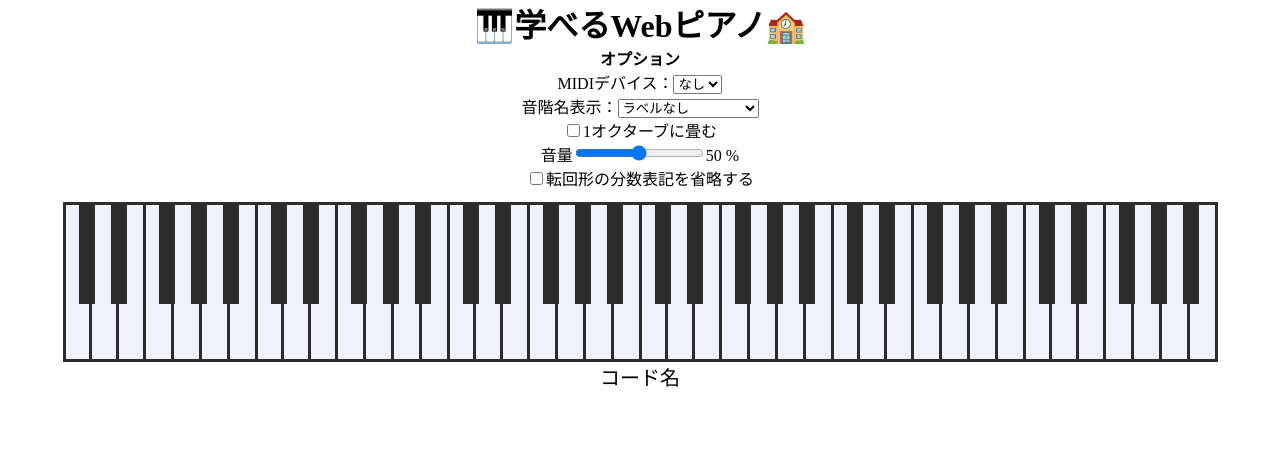
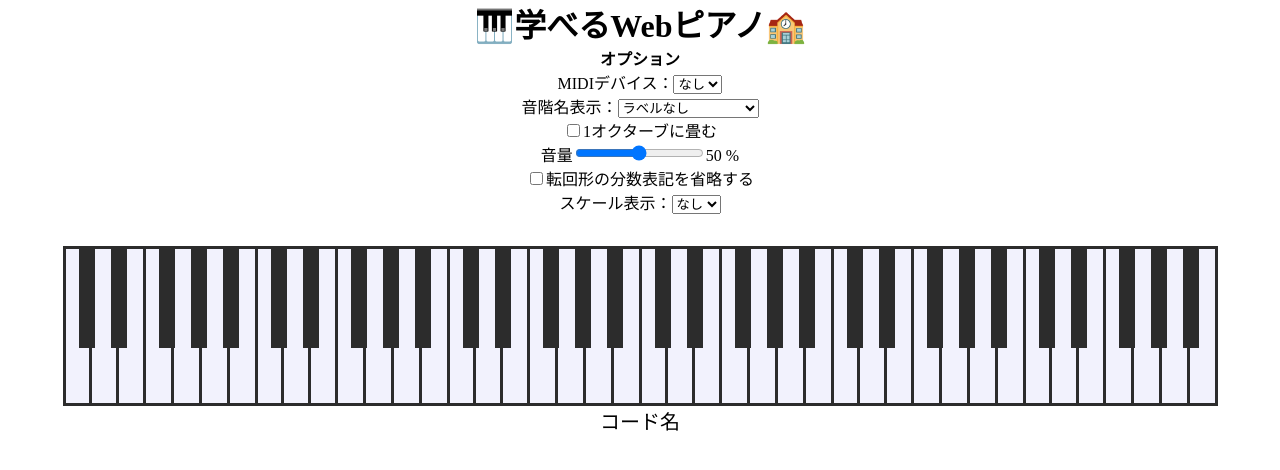
Before and after one commit to PigeonsHouse/midi-music-classroom, a React (Vite) app: page / in a window 1280 px wide. Shown: the top 470 px of the page. Built offline with nearby package versions, Linux system fonts and the light colour scheme.

Commit message:
update: スケール表示の機能追加

```diff
--- a/package.json
+++ b/package.json
@@ -12,6 +12,7 @@
     "preview": "vite preview"
   },
   "dependencies": {
+    "@emotion/css": "^11.13.5",
     "@emotion/styled": "^11.14.0",
     "react": "^19.0.0",
     "react-dom": "^19.0.0"
--- a/src/apps/App.tsx
+++ b/src/apps/App.tsx
@@ -1,7 +1,7 @@
 import { useCallback, useState } from "react";
 import { ChordInfo } from "../components/ChordInfo";
 import { Piano } from "../components/Piano";
-import type { LabelType } from "../definitions/keyLabel";
+import { type LabelType, ScaleType, keyLabel } from "../definitions/keyLabel";
 import { useKeyboard } from "./keyboard";
 import { useMidiKeyboard } from "./midi";
 import { beepNote, useSound } from "./sounds";
@@ -68,6 +68,13 @@ export const App = () => {
     [setIsHideInversion],
   );
 
+  // スケール表示関連
+  const [scale, setScale] = useState<ScaleType | undefined>(undefined);
+  const onSelectScale = useCallback((ev: React.ChangeEvent) => {
+    const idx = (ev.currentTarget as HTMLSelectElement).selectedIndex;
+    setScale(keyLabel.american[idx - 1]);
+  }, []);
+
   // MIDIキーボード関連
   const { devices, selectDevice } = useMidiKeyboard(updatePushingKeyNumbers);
   const onSelectDevice = useCallback(
@@ -133,11 +140,23 @@ export const App = () => {
           <input type="checkbox" onChange={onSwitchHideFraction} />
           <label>転回形の分数表記を省略する</label>
         </div>
+        <div>
+          <label>スケール表示：</label>
+          <select onChange={onSelectScale}>
+            <option>なし</option>
+            {keyLabel.american.map((scale) => (
+              <option key={scale} value={scale}>
+                {scale}
+              </option>
+            ))}
+          </select>
+        </div>
       </div>
       <Piano
         isSingleOctave={isSingleOctave}
         labelType={keyLabelType}
         pushingKeyNumbers={pushingKeyNumbers}
+        scale={scale}
       />
       <ChordInfo
         pushingKeyNumbers={pushingKeyNumbers}
--- a/src/components/Piano/Piano.tsx
+++ b/src/components/Piano/Piano.tsx
@@ -1,29 +1,31 @@
-import { useCallback, useMemo } from "react";
-import { LabelType, keyLabel } from "../../definitions/keyLabel";
+import { cx } from "@emotion/css";
+import React, { Fragment, useCallback, useMemo } from "react";
+import { LabelType, ScaleType, keyLabel } from "../../definitions/keyLabel";
 import { clusteringNotes } from "../../utils/notes";
 import {
-  DoBlackKey,
-  FaBlackKey,
+  BlackKey,
   FourWhiteKey,
   KeyboardOctaveRoot,
   KeyboardRoot,
-  LaBlackKey,
-  ReBlackKey,
-  SoBlackKey,
+  Ruler,
   ThreeWhiteKey,
+  absoluteKeyPosition,
 } from "./styled";
 
 type PianoProps = {
   isSingleOctave: boolean;
   labelType?: LabelType;
   pushingKeyNumbers: number[];
+  scale?: ScaleType;
 };
 
 export const Piano: React.FC<PianoProps> = ({
   isSingleOctave,
   labelType,
   pushingKeyNumbers,
+  scale,
 }) => {
+  const scaleOffset = scale ? keyLabel.american.indexOf(scale) : undefined;
   const label = useMemo(() => {
     return labelType ? keyLabel[labelType] : [];
   }, [labelType]);
@@ -33,48 +35,75 @@ export const Piano: React.FC<PianoProps> = ({
         clusteringNotes(pushingKeyNumbers)
       : pushingKeyNumbers;
   }, [isSingleOctave, pushingKeyNumbers]);
+  const octaveMaterial = useMemo(
+    () => [
+      ThreeWhiteKey,
+      BlackKey,
+      ThreeWhiteKey,
+      BlackKey,
+      ThreeWhiteKey,
+      FourWhiteKey,
+      BlackKey,
+      FourWhiteKey,
+      BlackKey,
+      FourWhiteKey,
+      BlackKey,
+      FourWhiteKey,
+    ],
+    [],
+  );
 
+  const getRulerType = useCallback(
+    (index: number) => {
+      if (scaleOffset === undefined) return undefined;
+      const degree = (12 + index - scaleOffset) % 12;
+      if (degree === 0) return "root";
+      if ([2, 4, 5, 7, 9, 11].includes(degree)) return "diatonic";
+      return undefined;
+    },
+    [scaleOffset],
+  );
+  const isPushed = useCallback(
+    (number: number) =>
+      fixedPushingKeyNumbers.includes(number) ? "pushed" : undefined,
+    [fixedPushingKeyNumbers],
+  );
   const octaveElement = useCallback(
     (nth?: number) => {
-      const offset = nth === undefined ? 0 : (nth + 2) * 12;
-      const isPushed = (number: number) =>
-        fixedPushingKeyNumbers.includes(number) ? "pushed" : undefined;
+      const octaveOffset = nth === undefined ? 0 : (nth + 2) * 12;
       return (
         <>
           <KeyboardOctaveRoot>
-            <ThreeWhiteKey className={isPushed(offset)}>
-              {label[0]}
-            </ThreeWhiteKey>
-            <DoBlackKey className={isPushed(offset + 1)}>{label[1]}</DoBlackKey>
-            <ThreeWhiteKey className={isPushed(offset + 2)}>
-              {label[2]}
-            </ThreeWhiteKey>
-            <ReBlackKey className={isPushed(offset + 3)}>{label[3]}</ReBlackKey>
-            <ThreeWhiteKey className={isPushed(offset + 4)}>
-              {label[4]}
-            </ThreeWhiteKey>
-            <FourWhiteKey className={isPushed(offset + 5)}>
-              {label[5]}
-            </FourWhiteKey>
-            <FaBlackKey className={isPushed(offset + 6)}>{label[6]}</FaBlackKey>
-            <FourWhiteKey className={isPushed(offset + 7)}>
-              {label[7]}
-            </FourWhiteKey>
-            <SoBlackKey className={isPushed(offset + 8)}>{label[8]}</SoBlackKey>
-            <FourWhiteKey className={isPushed(offset + 9)}>
-              {label[9]}
-            </FourWhiteKey>
-            <LaBlackKey className={isPushed(offset + 10)}>
-              {label[10]}
-            </LaBlackKey>
-            <FourWhiteKey className={isPushed(offset + 11)}>
-              {label[11]}
-            </FourWhiteKey>
+            {octaveMaterial.map((KeyElement, index) => {
+              const keyClassName = cx(
+                KeyElement === BlackKey
+                  ? absoluteKeyPosition(index)
+                  : undefined,
+                isPushed(octaveOffset + index),
+              );
+              const rulerType = getRulerType(index);
+              const rulerClassName = cx(
+                absoluteKeyPosition(index),
+                rulerType,
+                isPushed(octaveOffset + index),
+              );
+              const rulerLabel = rulerType === "root" ? "R" : undefined;
+              return (
+                <Fragment key={index}>
+                  <KeyElement className={keyClassName}>
+                    {label[index]}
+                  </KeyElement>
+                  {scale && (
+                    <Ruler className={rulerClassName}>{rulerLabel}</Ruler>
+                  )}
+                </Fragment>
+              );
+            })}
           </KeyboardOctaveRoot>
         </>
       );
     },
-    [label, fixedPushingKeyNumbers],
+    [getRulerType, isPushed, label, octaveMaterial, scale],
   );
 
   return (
--- a/src/components/Piano/styled.ts
+++ b/src/components/Piano/styled.ts
@@ -1,13 +1,16 @@
+import { css } from "@emotion/css";
 import styled from "@emotion/styled";
-import { pianoColor } from "../../definitions/colors";
+import { pianoColor, rulerColor } from "../../definitions/colors";
 
 const pianoWidth = 16;
 const pianoHeight = 160;
 const borderWidth = 3;
+const rulerHeight = 20;
 
 export const KeyboardRoot = styled.div`
   display: flex;
   justify-content: center;
+  padding-top: ${rulerHeight}px;
 `;
 
 export const KeyboardOctaveRoot = styled.div`
@@ -31,7 +34,7 @@ const WhiteKeyStyle = `
   align-items: end;
   &.pushed {
     background-color: ${pianoColor.pushedKey};
-    color: ${pianoColor.pushedLabelKey};
+    color: ${pianoColor.pushedLabel};
   }
 `;
 
@@ -45,7 +48,7 @@ export const FourWhiteKey = styled.div`
   width: ${(pianoWidth * 7) / 4}px;
 `;
 
-const BlackKeyStyle = `
+export const BlackKey = styled.div`
   height: 64%;
   background-color: ${pianoColor.blackKey};
   color: ${pianoColor.whiteKey};
@@ -59,31 +62,66 @@ const BlackKeyStyle = `
   align-items: end;
   &.pushed {
     background-color: ${pianoColor.pushedKey};
-    color: ${pianoColor.pushedLabelKey};
+    color: ${pianoColor.pushedLabel};
   }
 `;
 
-export const DoBlackKey = styled.div`
-  ${BlackKeyStyle}
-  left: ${pianoWidth}px;
+export const absoluteKeyPosition = (index: number) => css`
+  left: ${pianoWidth * index}px;
 `;
 
-export const ReBlackKey = styled.div`
-  ${BlackKeyStyle}
-  left: ${pianoWidth * 3}px;
+export const Ruler = styled.div`
+  box-sizing: border-box;
+  position: absolute;
+  color: ${rulerColor.label};
+  background-color: ${rulerColor.nonDiatonic};
+  top: ${-rulerHeight * 0.4}px;
+  height: ${rulerHeight * 0.4}px;
+  width: ${pianoWidth}px;
+  border-left: 1px solid ${rulerColor.outline};
+  &.pushed {
+    background-color: ${rulerColor.pushedNonDiatonic};
+  }
+  &.root {
+    top: ${-rulerHeight}px;
+    height: ${rulerHeight}px;
+    background-color: ${rulerColor.root};
+    text-align: center;
+    &.pushed {
+      background-color: ${rulerColor.pushedRoot};
+    }
+  }
+  &.diatonic {
+    top: ${-rulerHeight * 0.8}px;
+    height: ${rulerHeight * 0.8}px;
+    background-color: ${rulerColor.diatonic};
+    &.pushed {
+      background-color: ${rulerColor.pushedDiatonic};
+    }
+  }
 `;
 
-export const FaBlackKey = styled.div`
-  ${BlackKeyStyle}
-  left: ${pianoWidth * 6}px;
-`;
+// export const DoBlackKey = styled.div`
+//   ${BlackKeyStyle}
+//   left: ${pianoWidth}px;
+// `;
 
-export const SoBlackKey = styled.div`
-  ${BlackKeyStyle}
-  left: ${pianoWidth * 8}px;
-`;
+// export const ReBlackKey = styled.div`
+//   ${BlackKeyStyle}
+//   left: ${pianoWidth * 3}px;
+// `;
 
-export const LaBlackKey = styled.div`
-  ${BlackKeyStyle}
-  left: ${pianoWidth * 10}px;
-`;
+// export const FaBlackKey = styled.div`
+//   ${BlackKeyStyle}
+//   left: ${pianoWidth * 6}px;
+// `;
+
+// export const SoBlackKey = styled.div`
+//   ${BlackKeyStyle}
+//   left: ${pianoWidth * 8}px;
+// `;
+
+// export const LaBlackKey = styled.div`
+//   ${BlackKeyStyle}
+//   left: ${pianoWidth * 10}px;
+// `;
--- a/src/definitions/colors.ts
+++ b/src/definitions/colors.ts
@@ -1,6 +1,17 @@
 export const pianoColor = {
   whiteKey: "#F2F2FD",
   blackKey: "#2C2C2C",
-  pushedKey: "#00d390",
-  pushedLabelKey: "#acffe5",
+  pushedKey: "#00D390",
+  pushedLabel: "#FFFFFF",
 };
+
+export const rulerColor = {
+  root: "#8C8C8C",
+  pushedRoot: "#3CDDAA",
+  diatonic: "#B8B8B8",
+  pushedDiatonic: "#7EF1CD",
+  nonDiatonic: "#525252",
+  pushedNonDiatonic: "#089B6D",
+  outline: "#FFFFFF",
+  label: "#FFFFFF",
+};
--- a/src/definitions/keyLabel.ts
+++ b/src/definitions/keyLabel.ts
@@ -30,6 +30,7 @@ export const keyLabel = {
 };
 
 export type LabelType = keyof typeof keyLabel;
+export type ScaleType = (typeof keyLabel.american)[number];
 
 export const chordLabels = [
   // 三和音
```
Also changed, not shown: 2 other files (tests, documents, lock files or other folders).
